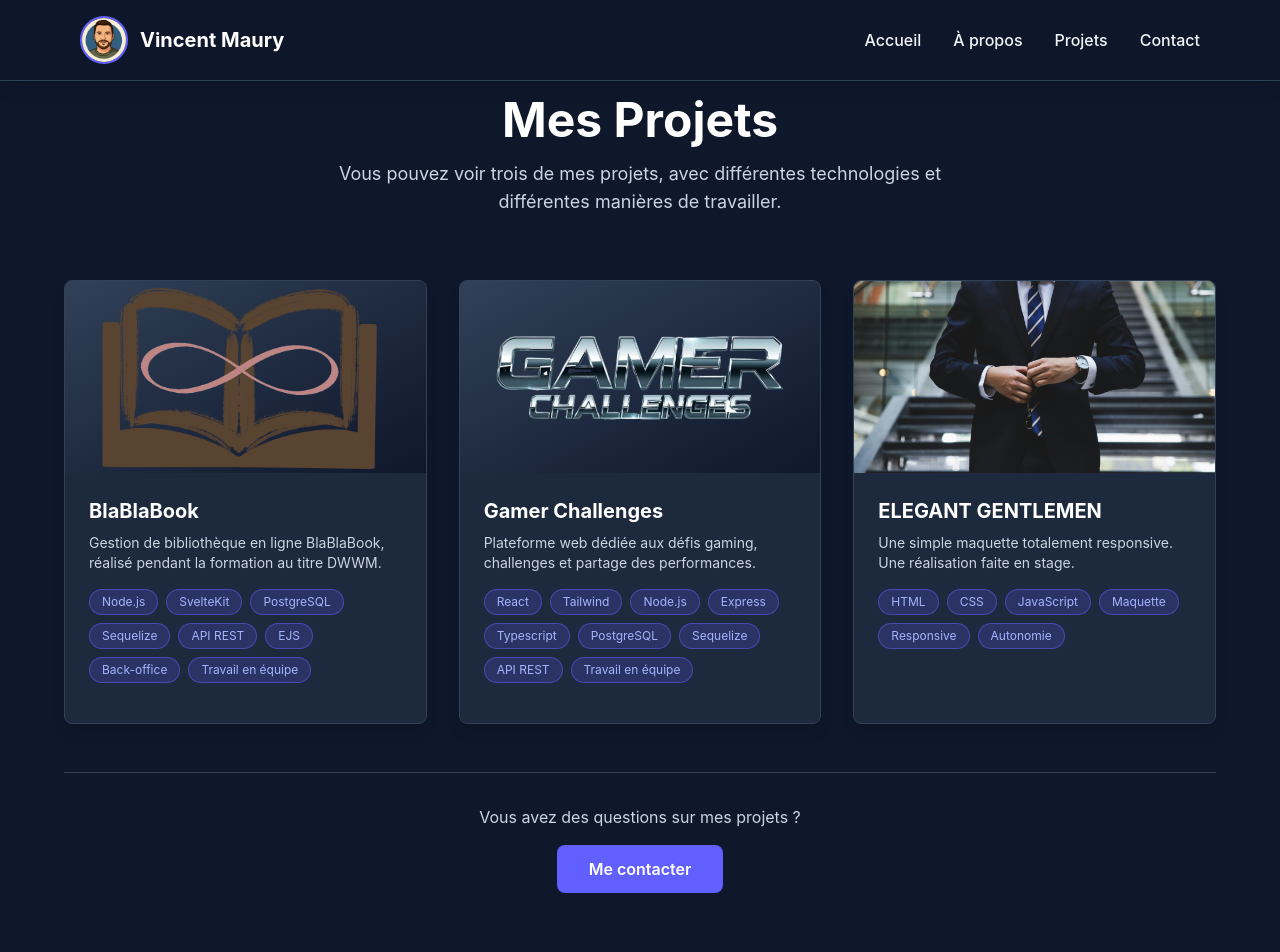
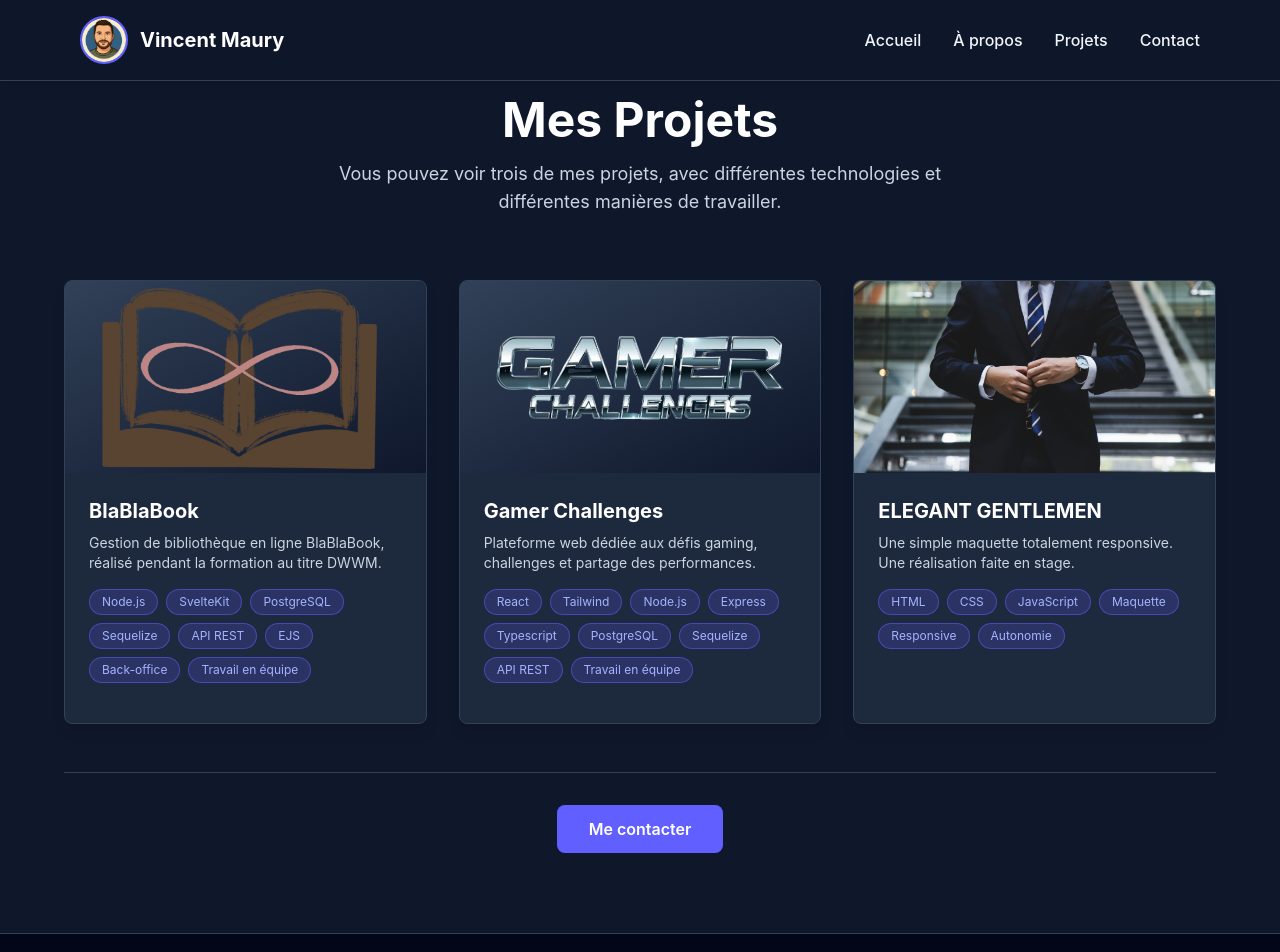
Before and after one commit to vincentmaury20/portfolio, a React (Vite) app: page /Projects in a window 1280 px wide. Shown: the top 952 px of the page. Built offline with nearby package versions, Linux system fonts and the light colour scheme.

Commit message:
paragraph removed

```diff
--- a/src/components/Projects/Projects.jsx
+++ b/src/components/Projects/Projects.jsx
@@ -94,9 +94,6 @@ function Projects() {
 
         {/* CTA */}
         <div className="text-center pt-8 border-t border-slate-700">
-          <p className="text-slate-300 mb-4">
-            Vous avez des questions sur mes projets ?
-          </p>
           <Link
             to="/contact"
             className="inline-block px-8 py-3 bg-indigo-500 hover:bg-indigo-600 text-white font-semibold rounded-lg transition">
```
